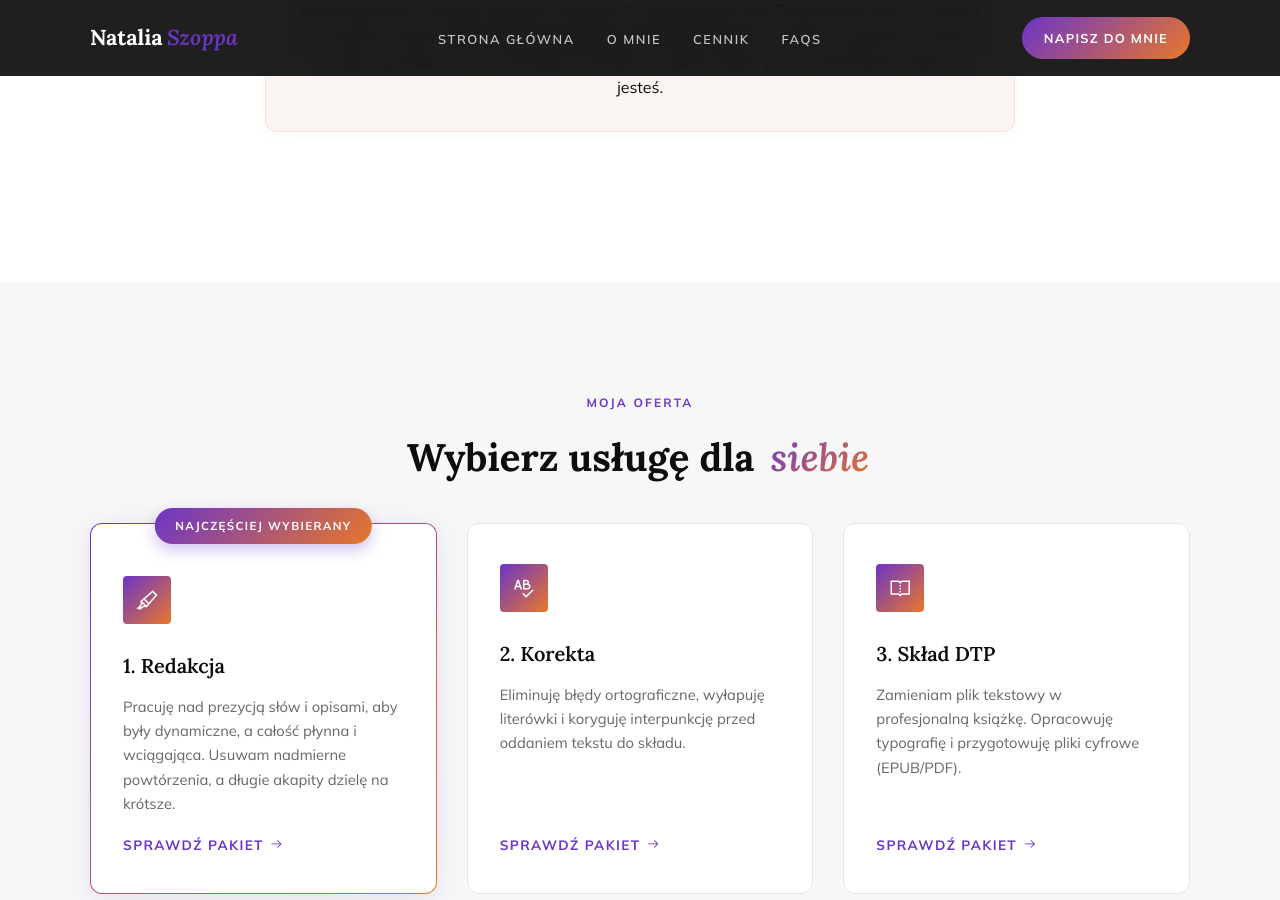
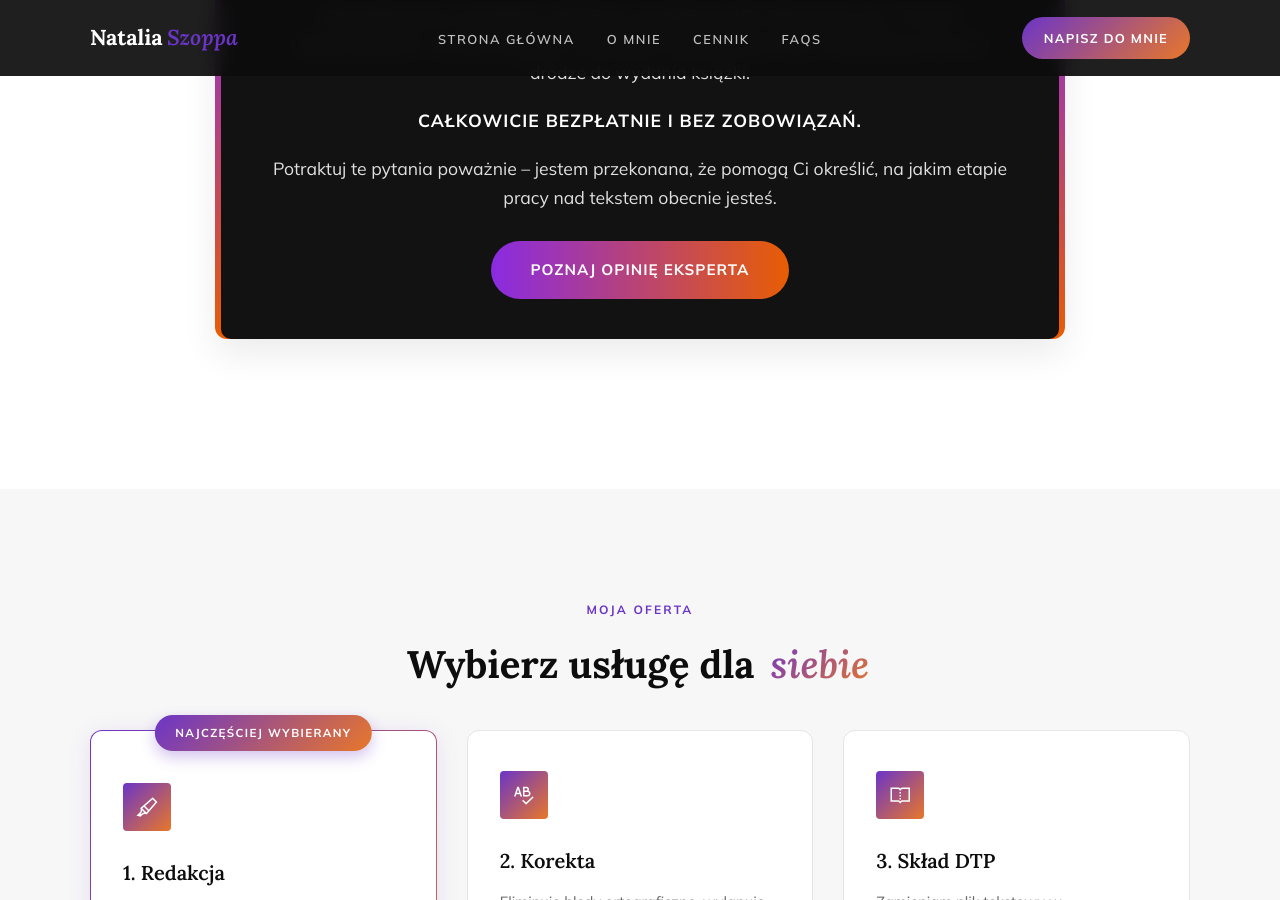
Before and after one commit to Bonnie00726/nataliaszoppa, a Jekyll site: the page built from index.html, in a window 1280 px wide and 900 px high, scrolled down 3591 px. Built offline with Jekyll 4.4.1, drawn with Linux system fonts in a browser that asks for light colours.

Commit message:
Update index.html

```diff
--- a/index.html
+++ b/index.html
@@ -322,11 +322,20 @@ title: Redakcja, korekta, skład
             </div>
         </div> <!-- TUTAJ ZAMYKAMY KONTENER diag-grid -->
 
-        <div style="background-color: #faf5f2; border: 1px solid #f2e3d5; border-radius: 12px; padding: 30px; max-width: 750px; margin: 40px auto; box-shadow: 0 4px 15px rgba(0,0,0,0.03);">
-    <p style="margin: 0; text-align: center; line-height: 1.6;">
-        Gdy odpowiesz na pytania, odeślij mi uzupełniony plik. Zapoznam się z Twoimi odpowiedziami, naniosę sugestie i doradzę Ci, jaki powinien być Twój kolejny krok na drodze do wydania książki. <b>Całkowicie bezpłatnie i bez zobowiązań. </b>Potraktuj te pytania poważnie – jestem przekonana, że pomogą Ci określić, na jakim etapie pracy nad tekstem obecnie jesteś.
-    </p>
+<div class="expert-cta-wrapper reveal delay-4">
+    <div class="expert-cta-inner">
+        <p class="expert-cta-text">
+            Gdy odpowiesz na pytania, odeślij mi uzupełniony plik. Zapoznam się z Twoimi odpowiedziami, naniosę sugestie i doradzę Ci, jaki powinien być Twój kolejny krok na drodze do wydania książki.
+
+            <span class="highlight-caps">Całkowicie bezpłatnie i bez zobowiązań.</span>
+
+            Potraktuj te pytania poważnie – jestem przekonana, że pomogą Ci określić, na jakim etapie pracy nad tekstem obecnie jesteś.
+        </p>
+
+        <a href="#" class="btn-expert-gradient">Poznaj opinię eksperta</a>
+    </div>
 </div>
+
 
 
     </div>
```
